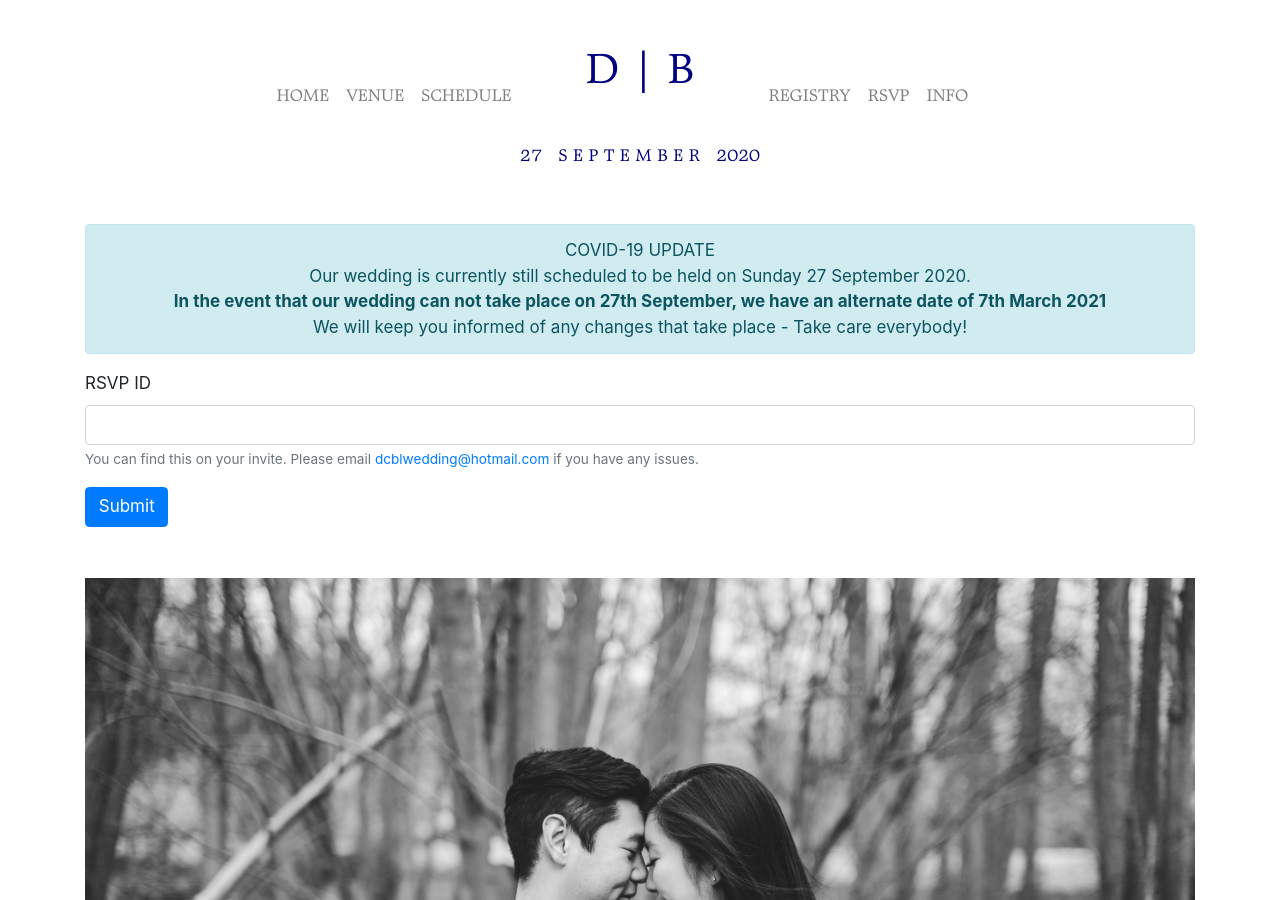
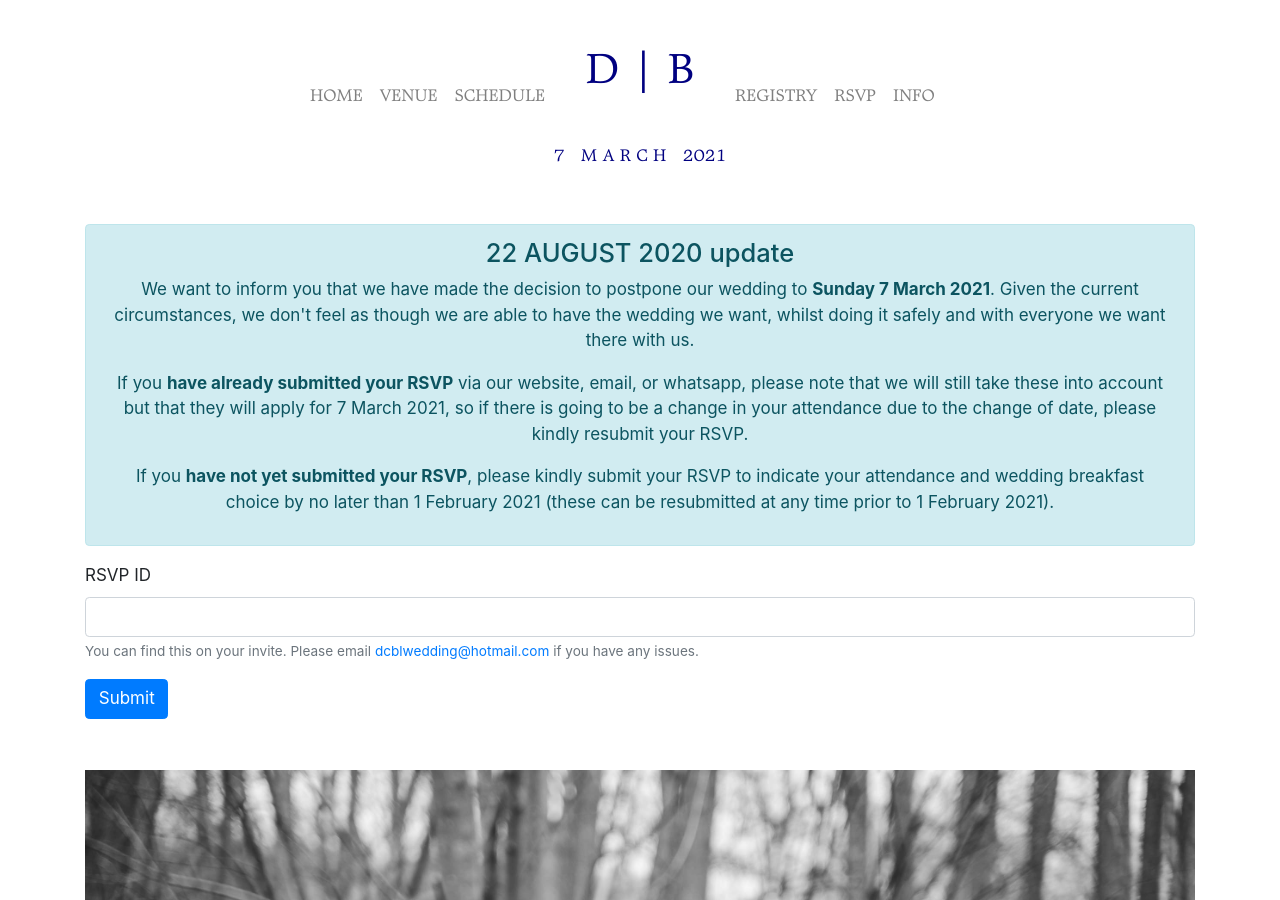
Before and after one commit to spicalous/dcbl, a Jekyll site: the page built from rsvp.html, in a window 1280 px wide and 900 px high. Built offline with Jekyll 4.4.1, drawn with Linux system fonts in a browser that asks for light colours.

Commit message:
new date

```diff
--- /dev/null
+++ b/_includes/covid-alert.html
@@ -0,0 +1,18 @@
+<div class="alert alert-info" role="alert">
+  <h4>22 AUGUST 2020 update</h4>
+  <p>
+    We want to inform you that we have made the decision to postpone our wedding to <strong>Sunday 7 March 2021</strong>.
+    Given the current circumstances, we don't feel as though we are able to have the wedding we want, whilst doing it
+    safely and with everyone we want there with us.
+  </p>
+  <p>
+    If you <strong>have already submitted your RSVP</strong> via our website, email, or whatsapp, please note that we
+    will still take these into account but that they will apply for 7 March 2021, so if there is going to be a change in
+    your attendance due to the change of date, please kindly resubmit your RSVP.
+  </p>
+  <p>
+    If you <strong>have not yet submitted your RSVP</strong>, please kindly submit your RSVP to indicate your attendance
+    and wedding
+    breakfast choice by no later than 1 February 2021 (these can be resubmitted at any time prior to 1 February 2021).
+  </p>
+</div>
--- a/_includes/nav.html
+++ b/_includes/nav.html
@@ -8,7 +8,7 @@
   </ul>
   <div class="text-center navy-text">
     <h1 class="mt-4">D | B</h1>
-    <h6 class="mt-5">27 &nbsp;S E P T E M B E R &nbsp;2020</h6>
+    <h6 class="mt-5">7 &nbsp;M A R C H &nbsp;2021</h6>
   </div>
   <ul class="navbar-nav my-2 d-none d-md-flex flex-even">
     {% for item in site.data.nav.right-items %}
--- a/rsvp-form.html
+++ b/rsvp-form.html
@@ -14,7 +14,7 @@ title: RSVP | DCBL Wedding
   <div id="form-info" class="row mb-5 d-none">
     <div class="col">
       <p>
-        Your reply is kindly requested before 20<sup>th</sup> August 2020.<br>
+        Your reply is kindly requested before 1<sup>st</sup> February 2021.<br>
         Please note that the ceremony begins at 13:00, the reception drinks and canapés begin at 13:45 and the wedding breakfast begins at 16:00.<br>
         <a rel="noopener noreferrer" target="_blank" href="{{ "/schedule" | relative_url }}">See the full schedule here</a>.
       </p>
@@ -122,7 +122,7 @@ title: RSVP | DCBL Wedding
           <div class="mt-3 mb-5 text-muted">
             <small>
               This form can re-submitted if you change your mind.<br>
-              Please note that the final submission date is 20 August 2020.
+              Please note that the final submission date is 1<sup>st</sup> February 2021.
             </small>
           </div>
         </template>
--- a/rsvp.html
+++ b/rsvp.html
@@ -5,12 +5,7 @@ title: RSVP | DCBL Wedding
 <div class="container">
   <div class="row">
     <div class="col text-center">
-      <div class="alert alert-info" role="alert">
-        COVID-19 UPDATE<br>
-        Our wedding is currently still scheduled to be held on Sunday 27 September 2020.<br>
-        <strong>In the event that our wedding can not take place on 27th September, we have an alternate date of 7th March 2021</strong><br>
-        We will keep you informed of any changes that take place - Take care everybody!
-      </div>
+      {% include covid-alert.html %}
     </div>
   </div>
   <div class="row mb-5">
```
Also changed, not shown: index.html (+1 -6 lines), info.html (+1 -6 lines).
